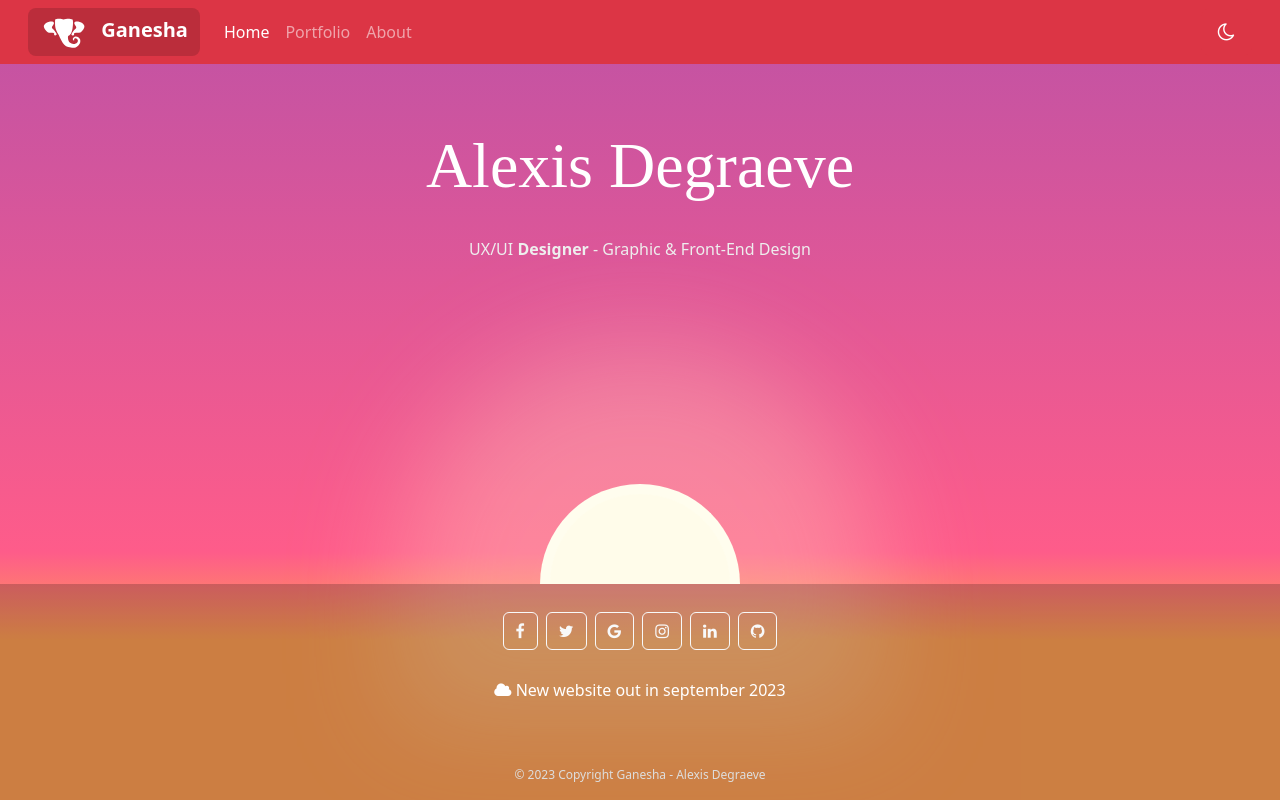
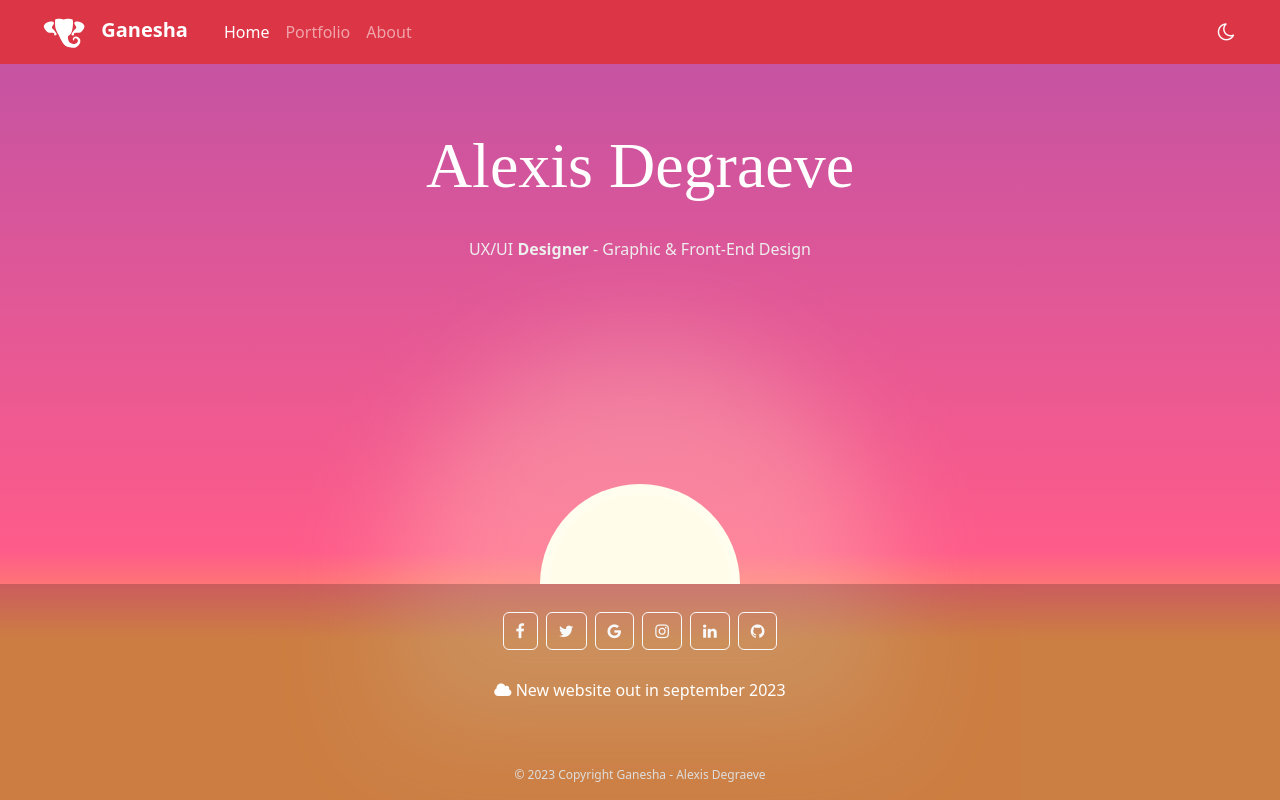
Before and after one commit to alexisdegraeve/ganeshasiteofficial, an Angular app in the folder ganeshawebsite/: page / in a window 1280 px wide. Built offline with nearby package versions, Linux system fonts and the light colour scheme; a web font is replaced by a local one.

Commit message:
change header menu style

```diff
--- a/ganeshawebsite/src/app/shared/header/header.component.html
+++ b/ganeshawebsite/src/app/shared/header/header.component.html
@@ -1,6 +1,6 @@
 <nav class="navbar navbar-expand-lg navbar-dark">
     <div class="container-fluid">
-        <a class="navbar-brand" href="#"> <img src="/assets/favicon.svg" alt="Ganesha logo" class="logo"> Ganesha</a>
+        <a class="navbar-brand" href="#"> <img src="/assets/logo_ganesha.svg" alt="Ganesha logo" class="logo"> Ganesha</a>
         <button class="navbar-toggler" type="button" data-bs-toggle="collapse" data-bs-target="#navbarNavAltMarkup" aria-controls="navbarNavAltMarkup" aria-expanded="false" aria-label="Toggle navigation">
       <i class="bi bi-three-dots-vertical"></i>
     </button>
@@ -10,7 +10,7 @@
                 <a class="nav-link" href="#">Portfolio</a>
                 <a class="nav-link" href="#">About</a>
             </div>
-            <button type="button" class="ms-auto btn btn-lg" [ngClass]="!darkTheme ? 'btn-danger' : 'btn-warning'" (click)="switchTheme()">
+            <button type="button" class="ms-auto btn btn-lg" [ngClass]="!darkTheme ? 'btn-danger' : 'btn-outline-warning border-0'" (click)="switchTheme()">
               <i class="fa" [ngClass]="!darkTheme ? 'fa-moon-o' : 'fa-sun-o'"></i>
             </button>
 
--- a/ganeshawebsite/src/app/shared/header/header.component.scss
+++ b/ganeshawebsite/src/app/shared/header/header.component.scss
@@ -7,14 +7,11 @@
 .logo {
     height: 3rem;
     width: 3rem;
-    background: #fff;
     margin-right: 0.5rem;
 }
 
 .navbar-brand {
     font-weight: bold;
-    background: #bb2d3b;
-    border-radius: 0.5rem;
     padding: 0rem 0.75rem;
 }
 
--- a/ganeshawebsite/src/dark-theme.scss
+++ b/ganeshawebsite/src/dark-theme.scss
@@ -5,5 +5,5 @@ body.dark-theme {
     background-image: linear-gradient(160deg, #111822 0%, #4575A3 100%);
     --title-ganesha: #fff;
     --bg-footer: rgba(0, 0, 0, 0.2);
-    --bg-header: #dc3545;
+    --bg-header: #252728;
 }
```
Also changed, not shown: ganeshawebsite/src/assets/logo_ganesha.svg (added).
